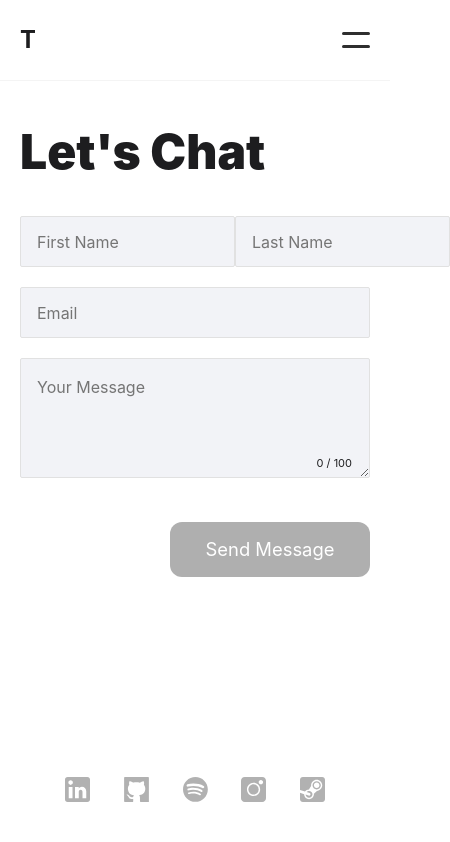
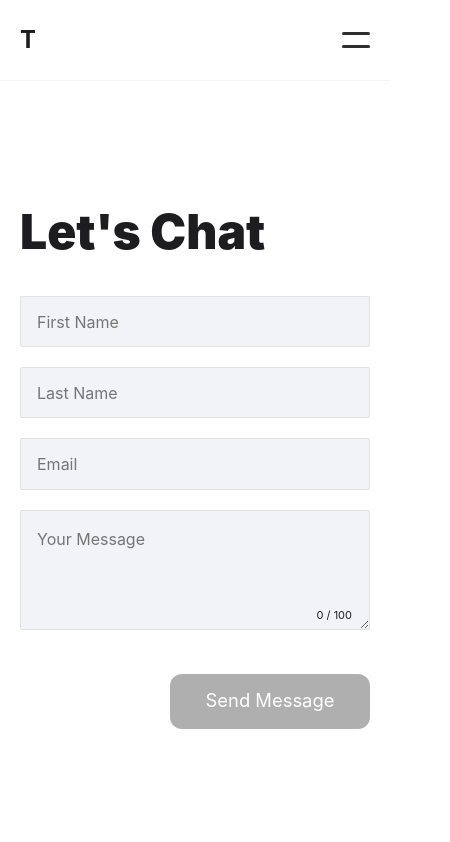
Before and after one commit to TopicalTom/Portfolio, a React (Create React App) app in the folder portfolio-website/: page /contact in a window 390 px wide. Shown: the top 842 px of the page, 450 px wide, since content can reach past the window. Built offline with nearby package versions, Linux system fonts and the light colour scheme.

Commit message:
Added Responsiveness to Contact Screen

```diff
--- a/portfolio-website/src/components/DynamicCards/DynamicCards.jsx
+++ b/portfolio-website/src/components/DynamicCards/DynamicCards.jsx
@@ -90,9 +90,9 @@ export default class DynamicCards extends Component {
             )
         } else {
             return (
-                <div className="dynamic">
+                <>
 
-                </div>
+                </>
             )
         }
     }
--- a/portfolio-website/src/components/Form/Form.scss
+++ b/portfolio-website/src/components/Form/Form.scss
@@ -15,9 +15,14 @@
         width: 100%;
 
         &--row {
-            flex-direction: row;
-            width: 430px;
+            flex-direction: column;
             justify-content: space-between;
+            width: 100%;
+
+            @include tablet {
+                flex-direction: row;
+                width: 430px;
+            }
         }
 
         &--stack {
--- a/portfolio-website/src/pages/Contact/Contact.scss
+++ b/portfolio-website/src/pages/Contact/Contact.scss
@@ -11,16 +11,24 @@
     &__container {
         margin: 0 20px;
         display: flex;
-        flex-direction: column;
+        flex-direction: row;
         justify-content: space-between;
-        padding-top: 120px;
+        padding-top: 200px;
+
+        @include tablet {
+            margin: 0 60px;
+            padding-top: 280px;
+            display: flex;
+            flex-direction: row;
+        }
+
+        @include laptop-small {
+            margin: 0 100px;
+        }
 
         @include laptop {
             margin: 0 auto;
-            display: flex;
-            flex-direction: row;
             width: 1000px;
-            padding-top: 280px;
         }
     }
 
--- a/portfolio-website/src/pages/Project/Project.scss
+++ b/portfolio-website/src/pages/Project/Project.scss
@@ -13,7 +13,7 @@
         display: flex;
         flex-direction: column;
         justify-content: space-between;
-        padding-top: 120px;
+        padding-top: 200px;
 
         @include tablet {
             margin: 0 60px;
--- a/portfolio-website/src/pages/Skills/Skills.scss
+++ b/portfolio-website/src/pages/Skills/Skills.scss
@@ -13,7 +13,7 @@
         display: flex;
         flex-direction: row;
         justify-content: space-between;
-        padding-top: 120px;
+        padding-top: 200px;
 
         @include tablet {
             margin: 0 60px;
```
